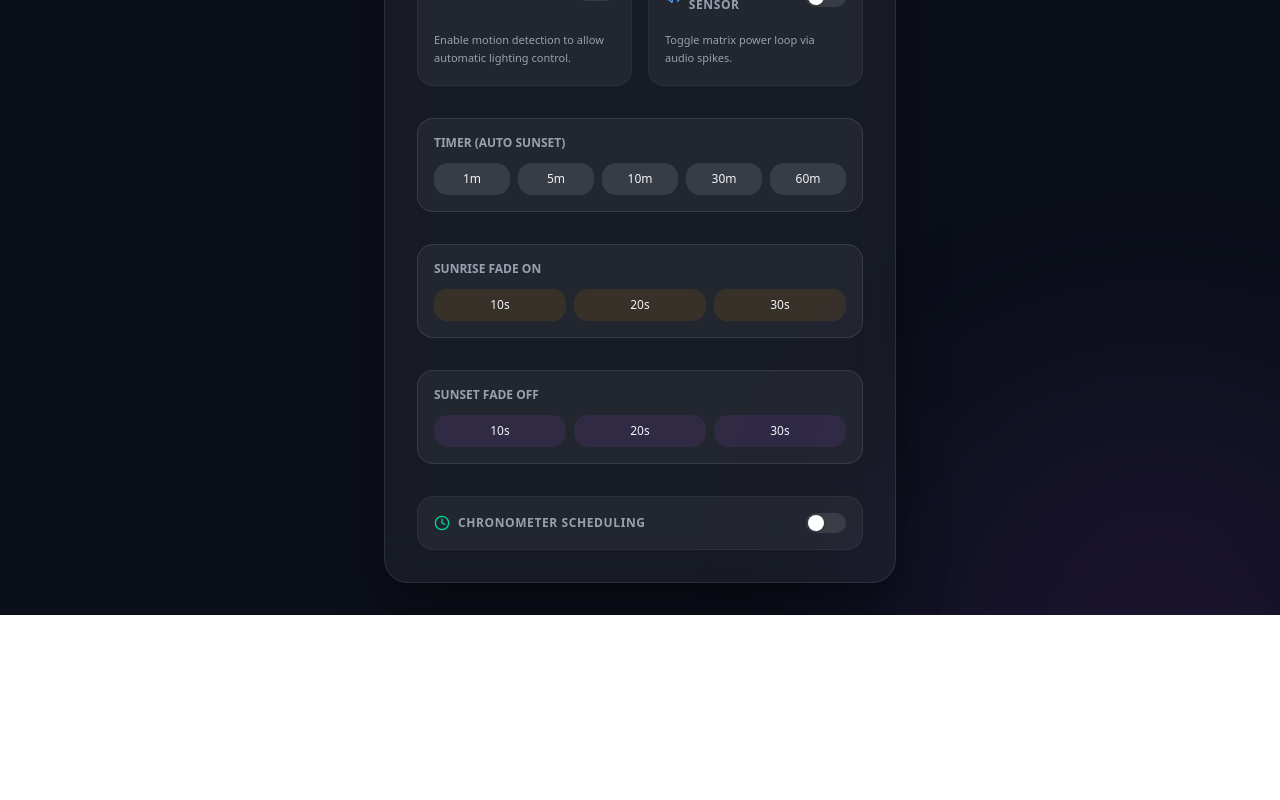
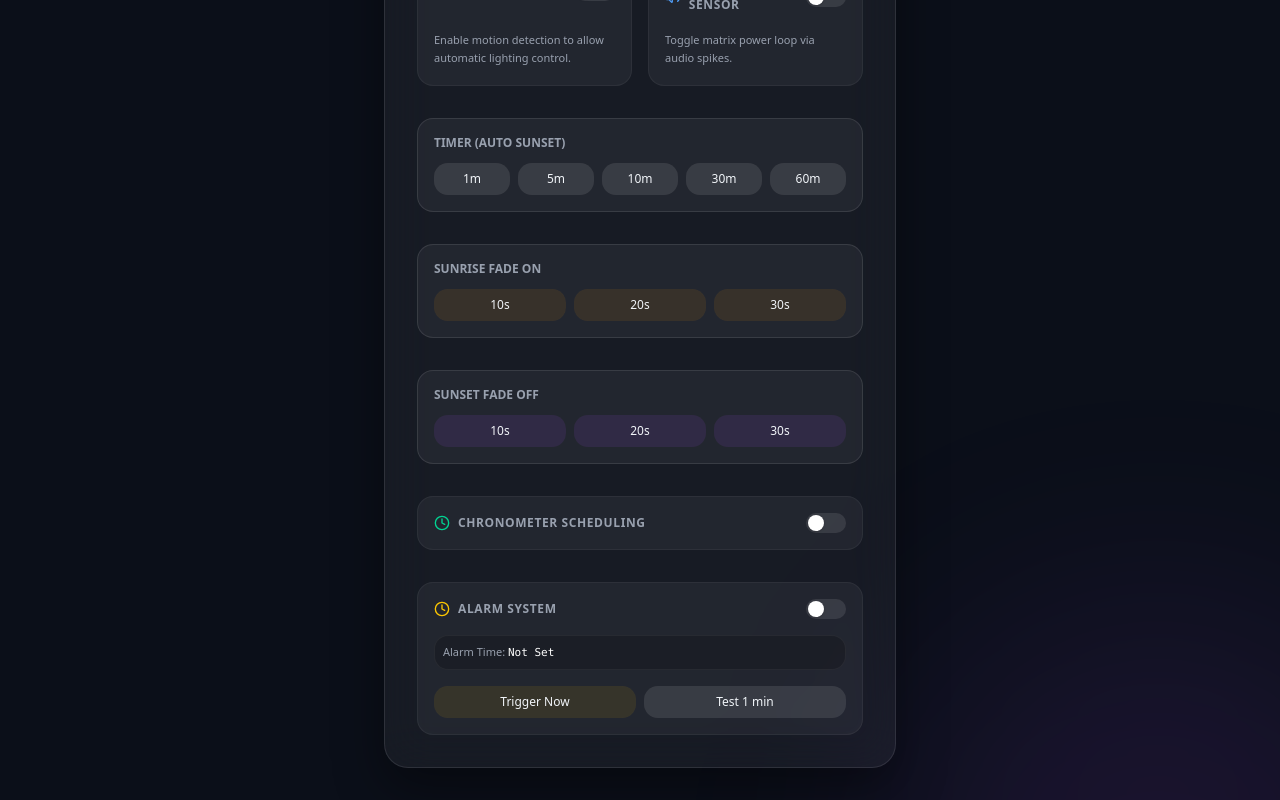
Before and after one commit to muphaw/led-iot-project, a React (Vite) app: page / in a window 1280 px wide. Shown: the part 747-1547 px from the top of the page. Before the commit the page ends 1362 px from the top, so only its background shows below. Built offline with nearby package versions, Linux system fonts and the light colour scheme.

Commit message:
feature timer

```diff
--- a/src/pages/Home.tsx
+++ b/src/pages/Home.tsx
@@ -14,7 +14,7 @@ import {
 import {hexToRgb} from "@/util/hex";
 
 const defaultColors = ["#FF0000", "#00FF00", "#0000FF", "#FFFF00", "#FFFFFF"];
-const ESP32_BASE_URL = "http://10.87.162.252";
+const ESP32_BASE_URL = "http://172.21.93.252";
 
 const Manual = () => {
   const [color, setColor] = useState("#FF0000");
@@ -469,6 +469,55 @@ const startSunset = async (seconds: number) => {
           </AnimatePresence>
         </div>
 
+        {/* ================= ALARM UI (NEW - NO EXISTING UI CHANGED) ================= */}
+<div className="bg-white/5 border border-white/5 rounded-2xl p-4 space-y-4 mt-4">
+
+  <div className="flex items-center justify-between">
+    <div className="flex items-center gap-2 text-xs font-bold text-gray-400 uppercase tracking-wider">
+      <Clock className="w-4 h-4 text-yellow-400" /> Alarm System
+    </div>
+
+    <button
+      onClick={() => setEnableTimer(!enableTimer)}
+      className={`w-10 h-5 rounded-full p-0.5 transition-colors duration-200 ${
+        enableTimer ? "bg-yellow-500" : "bg-white/10"
+      }`}
+    >
+      <div
+        className={`bg-white w-4 h-4 rounded-full shadow transform duration-200 ${
+          enableTimer ? "translate-x-5" : "translate-x-0"
+        }`}
+      />
+    </button>
+  </div>
+
+  {/* Alarm preview */}
+  <div className="text-[11px] text-gray-400 bg-black/20 p-2 rounded-xl border border-white/5">
+    Alarm Time:{" "}
+    <span className="text-white font-mono">
+      {scheduleTime || "Not Set"}
+    </span>
+  </div>
+
+  {/* Test Alarm Trigger */}
+  <div className="flex gap-2">
+    <button
+      onClick={() => startTimer(0)} // instant alarm trigger
+      className="flex-1 py-2 text-xs bg-yellow-500/10 hover:bg-yellow-500/20 rounded-xl"
+    >
+      Trigger Now
+    </button>
+
+    <button
+      onClick={() => startTimer(1)}
+      className="flex-1 py-2 text-xs bg-white/10 hover:bg-white/20 rounded-xl"
+    >
+      Test 1 min
+    </button>
+  </div>
+
+</div>
+
         {/* Global Fallback Overlay Mode Alert Info Banner */}
         <AnimatePresence>
           {soundMode && (
```
